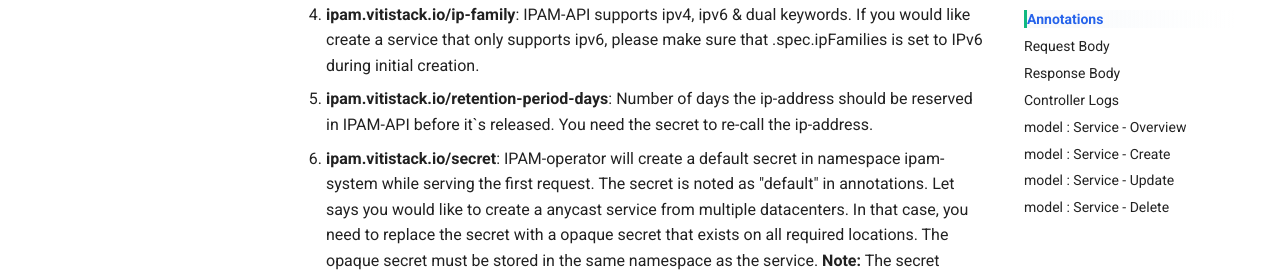
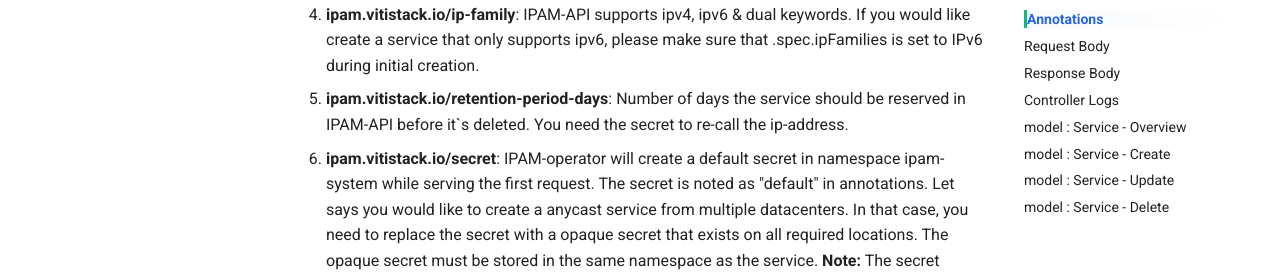
Before and after one commit to vitistack/docs, an MkDocs documentation site: the page built from docs/ipam-operator.md, in a window 1280 px wide and 900 px high, scrolled down 1211 px. Shown: the part 171-448 px from the top of the window. Built offline with MkDocs 1.6.1 and Material for MkDocs 9.7.7, drawn with Linux system fonts in a browser that asks for light colours; comment, search, counter and statistics services are not loaded.

Commit message:
IPAM-operator : Text

```diff
--- a/docs/ipam-operator.md
+++ b/docs/ipam-operator.md
@@ -38,7 +38,7 @@ Let´s go through the annotations, one by one:
 2. **ipam.vitistack.io/allow-local-shared-ip**: Metallb supports sharing single ip-address between services within same cluster if the pre-shared-key is the same for both services with different ports.
 3. **ipam.vitistack.io/deny-external-cleanup**: IPAM-API initiate communication (one-way) with ROR to support SSE (Server Sent Events), where ROR can send an event to IPAM-API with the cluster UUID to mark all services for a specific cluster to deletion. By toggeling this setting, consumer can prevent ROR from deleting services.
 4. **ipam.vitistack.io/ip-family**: IPAM-API supports ipv4, ipv6 & dual keywords. If you would like create a service that only supports ipv6, please make sure that .spec.ipFamilies is set to IPv6 during initial creation.
-5. **ipam.vitistack.io/retention-period-days**: Number of days the ip-address should be reserved in IPAM-API before it`s released. You need the secret to re-call the ip-address.
+5. **ipam.vitistack.io/retention-period-days**: Number of days the service should be reserved in IPAM-API before it`s deleted. You need the secret to re-call the ip-address.
 6. **ipam.vitistack.io/secret**: IPAM-operator will create a default secret in namespace ipam-system while serving the first request. The secret is noted as "default" in annotations. Let says you would like to create a anycast service from multiple datacenters. In that case, you need to replace the secret with a opaque secret that exists on all required locations. The opaque secret must be stored in the same namespace as the service. **Note:** The secret cannot be replaced if it´s used by multiple services.
 7. **ipam.vitistack.io/zone**: NHN supports three (3) zones for time being: hnet-private, hnet-public & inet. Zone **hnet-public** should be used with caution due to limited addresses in that space.
 
```
